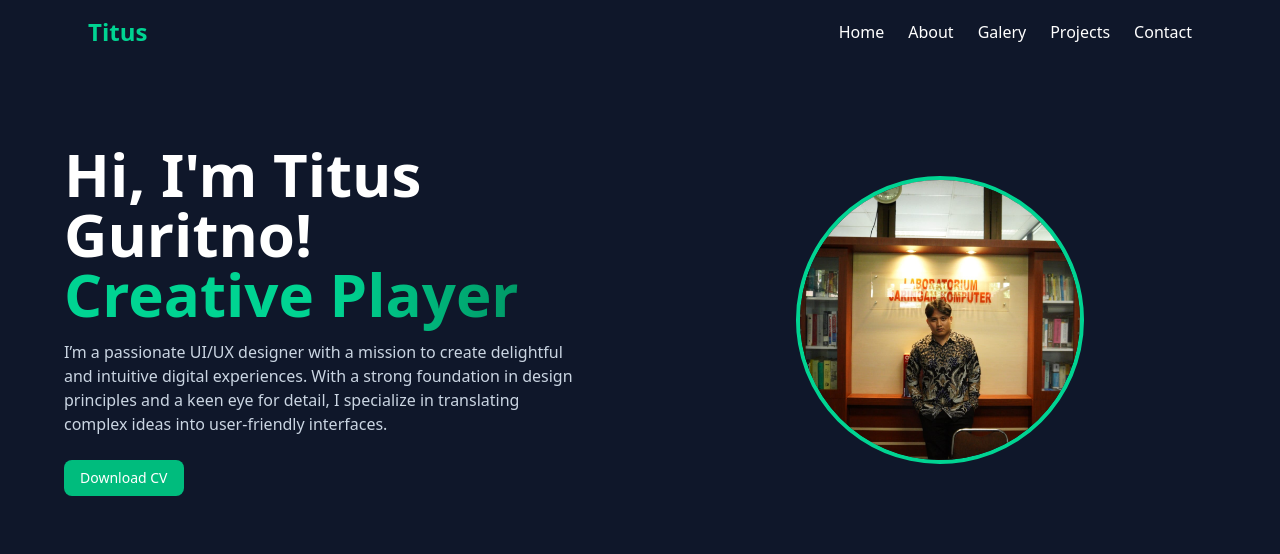
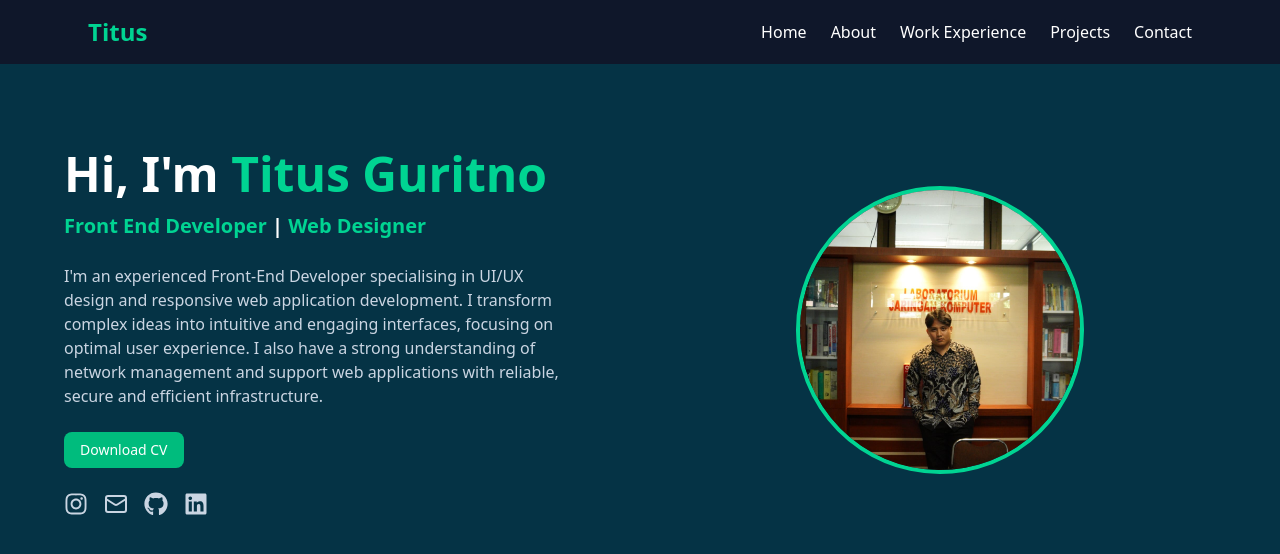
Before and after one commit to titusguritno/my-portfolio, a Next.js app: page /home in a window 1280 px wide. Shown: the top 554 px of the page. Built offline with nearby package versions, Linux system fonts and the light colour scheme.

Commit message:
add icon media sosial, dan merapikan teks

```diff
--- a/app/_components/navbar.jsx
+++ b/app/_components/navbar.jsx
@@ -10,7 +10,7 @@ export default function Navbar() {
   const navItems = [
     { label: "Home", href: "/" },
     { label: "About", href: "/about" },
-    { label: "Galery", href: "/galery" },
+    { label: "Work Experience", href: "/work-experience" },
     { label: "Projects", href: "/projects" },
     { label: "Contact", href: "/contact" },
   ];
--- a/app/home/page.jsx
+++ b/app/home/page.jsx
@@ -2,28 +2,31 @@
 
 import Image from "next/image";
 import Navbar from "../_components/navbar";
+import { Mail } from "lucide-react";
+import { FaGithub, FaLinkedin, FaInstagram } from "react-icons/fa";
 
 export default function Home() {
   return (
     <>
       <Navbar />
-      <main className="w-full px-6 py-20 bg-[#0f172a] text-white min-h-screen">
+      <main className="w-full px-6 py-20 bg-cyan-950 text-white min-h-screen">
         <div className="max-w-6xl mx-auto flex flex-col-reverse md:flex-row items-center gap-12">
           {/* Kiri: Teks */}
           <div className="flex-1">
-            <h1 className="text-4xl md:text-6xl font-bold mb-4">
-              Hi, I'm Titus Guritno! <br />
-              <span className="text-emerald-400">Creative</span>{" "}
-              <span className="bg-gradient-to-r from-emerald-400 to-emerald-600 text-transparent bg-clip-text">
-                Player
-              </span>
+            <h1 className="text-3xl md:text-5xl font-extrabold text-white leading-tight mb-2">
+              Hi, I'm <span className="text-emerald-400">Titus Guritno</span>
             </h1>
+            <p className="text-lg md:text-xl font-semibold text-emerald-400 mb-6">
+              Front End Developer <span className="text-white">|</span> Web
+              Designer
+            </p>
             <p className="text-slate-300 mb-6 max-w-lg">
-              I’m a passionate UI/UX designer with a mission to create
-              delightful and intuitive digital experiences. With a strong
-              foundation in design principles and a keen eye for detail, I
-              specialize in translating complex ideas into user-friendly
-              interfaces.
+              I'm an experienced Front-End Developer specialising in UI/UX
+              design and responsive web application development. I transform
+              complex ideas into intuitive and engaging interfaces, focusing on
+              optimal user experience. I also have a strong understanding of
+              network management and support web applications with reliable,
+              secure and efficient infrastructure.
             </p>
 
             {/* Tombol ke Google Drive */}
@@ -31,10 +34,43 @@ export default function Home() {
               href="https://drive.google.com/file/d/1Q16jGP8nHUrSCN5Xdm-UDzij7SJJ3w86/view?usp=sharing"
               target="_blank"
               rel="noopener noreferrer"
-              className="inline-flex items-center bg-emerald-500 hover:bg-emerald-600 text-white px-4 py-2 rounded-md text-sm font-medium transition-colors"
+              className="inline-flex items-center bg-emerald-500 hover:bg-emerald-600 text-white px-4 py-2 rounded-md text-sm font-medium transition-colors mb-6"
             >
               Download CV
             </a>
+
+            {/* Media Sosial */}
+            <div className="flex items-center gap-4 text-slate-300">
+              <a
+                href="https://www.instagram.com/"
+                target="_blank"
+                rel="noopener noreferrer"
+                className="hover:text-pink-500 transition-colors"
+              >
+                <FaInstagram size={24} />
+              </a>
+              <a
+                href="guritnotitus@gmail.com"
+                className="hover:text-red-400 transition-colors"
+              >
+                <Mail size={24} />
+              </a>
+              <a
+                href="https://github.com/titusguritno"
+                target="_blank"
+                rel="noopener noreferrer"
+              >
+                <FaGithub size={24} />
+              </a>
+              <a
+                href="https://www.linkedin.com/in/titus-guritno-03201228b"
+                target="_blank"
+                rel="noopener noreferrer"
+                className="hover:text-blue-500 transition-colors"
+              >
+                <FaLinkedin size={24} />
+              </a>
+            </div>
           </div>
 
           {/* Kanan: Gambar */}
--- a/package.json
+++ b/package.json
@@ -16,6 +16,7 @@
     "next": "15.3.2",
     "react": "^19.0.0",
     "react-dom": "^19.0.0",
+    "react-icons": "^5.5.0",
     "tailwind-merge": "^3.3.0"
   },
   "devDependencies": {
```
Also changed, not shown: 1 other file (tests, documents, lock files or other folders).
